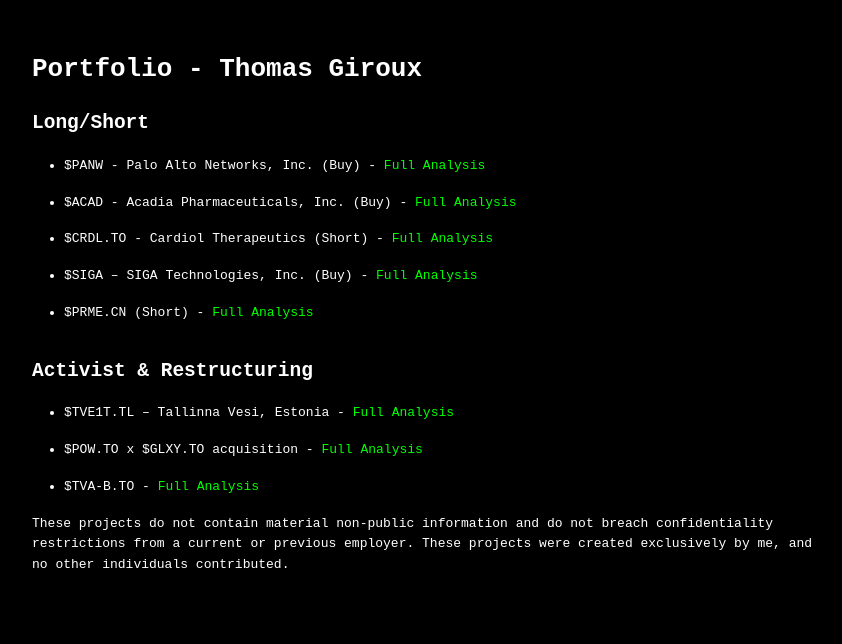
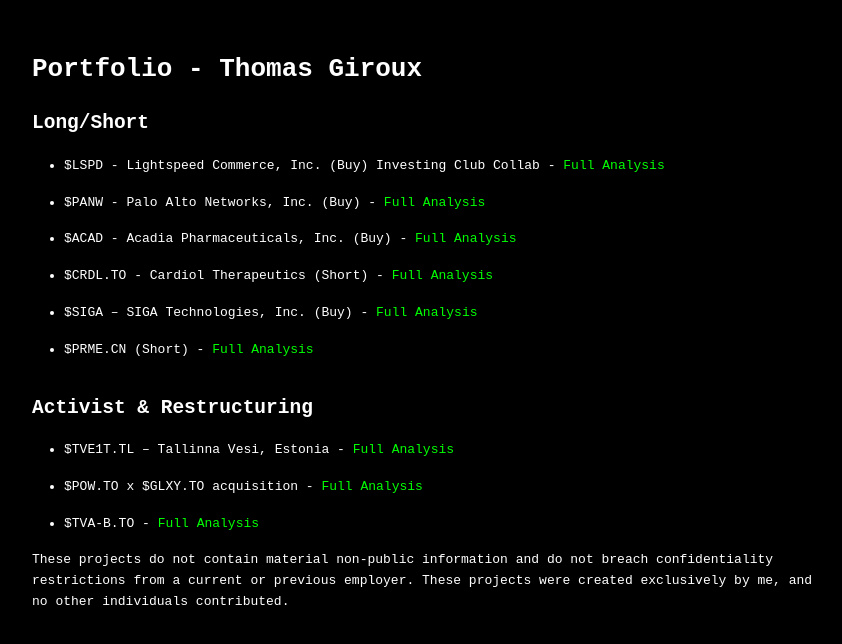
Before and after one commit to BlessedWF/Portfolio, a plain HTML site: page index.html in a window 1280 px wide. Shown: the whole page, without its empty margins (208-1050 px from the left). Drawn offline with Linux system fonts and the light colour scheme.

Commit message:
Update index.html

```diff
--- a/index.html
+++ b/index.html
@@ -49,6 +49,7 @@
         <div class="category">
             <h2>Long/Short</h2>
             <ul>
+                <li>$LSPD - Lightspeed Commerce, Inc. (Buy) Investing Club Collab - <a href="$LSPD.pdf" target="_blank">Full Analysis</a></li>
                 <li>$PANW - Palo Alto Networks, Inc. (Buy) - <a href="$PANW.pdf" target="_blank">Full Analysis</a></li>
                 <li>$ACAD - Acadia Pharmaceuticals, Inc. (Buy) - <a href="$ACAD.pdf" target="_blank">Full Analysis</a></li>
                 <li>$CRDL.TO - Cardiol Therapeutics (Short) - <a href="CRDL.TO (S).pdf" target="_blank">Full Analysis</a></li>
```
